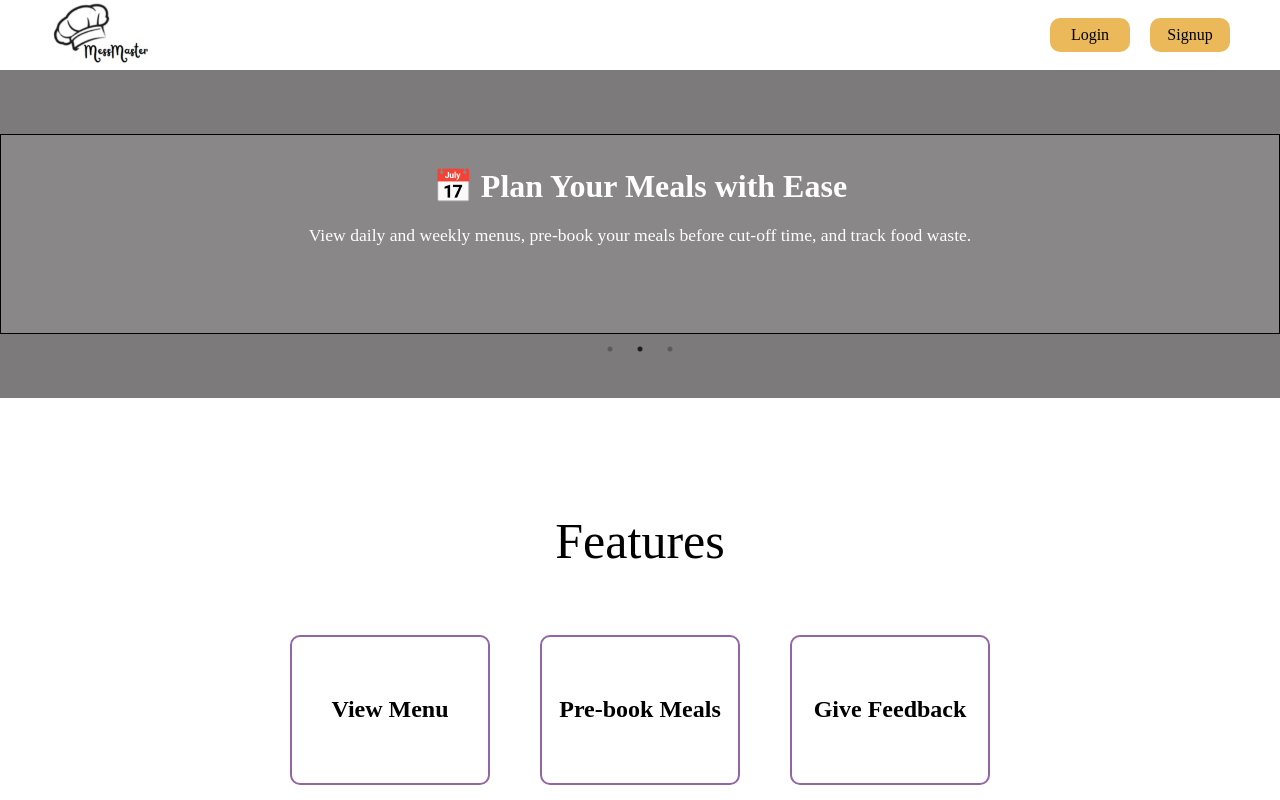
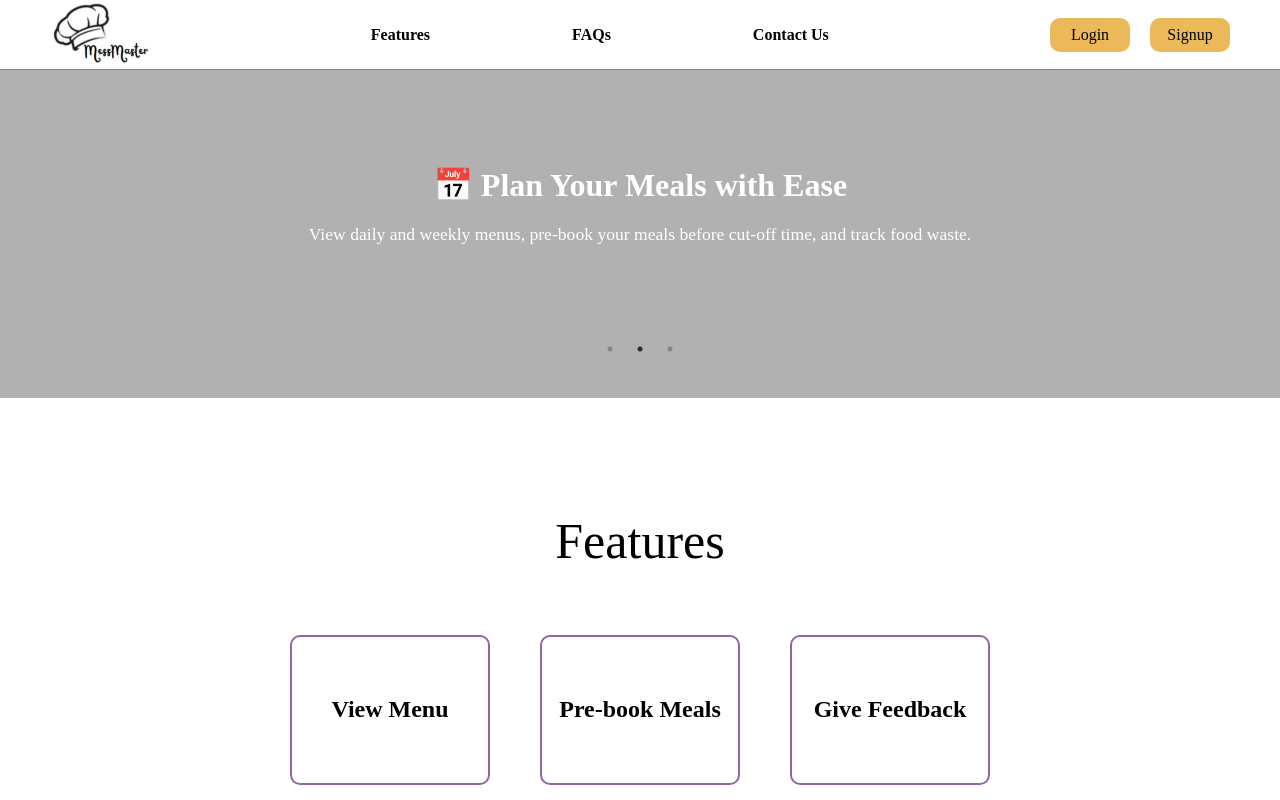
Before and after one commit to VibhaeoM01/MessMaster, a React (Vite) app: page / in a window 1280 px wide. Shown: the top 800 px of the page. Built offline with nearby package versions, Linux system fonts and the light colour scheme.

Commit message:
navlinks also done

```diff
--- a/src/Routes/MessManagerPage/messPage.jsx
+++ b/src/Routes/MessManagerPage/messPage.jsx
@@ -10,6 +10,7 @@ function MessPage() {
   const [day, setDay] = useState("Monday");
   const [mealType, setMeal] = useState("breakfast");
   const [items, setitems] = useState("");
+  const [success,setsuccess]=useState(false);
   const nav = useNavigate();
 
   useEffect(() => {
@@ -32,7 +33,8 @@ function MessPage() {
         setMealCounts(mealCountsRes.data.data);
 
         const todayRes = await axios.get(
-          axios.get("http://localhost:5000/api/menus", config)
+          "http://localhost:5000/api/menus",
+          config
         );
         setMenus(todayRes.data);
       } catch (err) {
@@ -45,8 +47,14 @@ function MessPage() {
 
   const handleSubmit = async (e) => {
     e.preventDefault();
-    const menu = Allmenus.find((m) => m.day === day && m.mealType === mealType);
 
+   const menu = Allmenus.find(
+  (m) =>
+    m.day.toLowerCase() === day.toLowerCase() &&
+    m.mealType.toLowerCase() === mealType.toLowerCase()
+);
+    // const menu = Allmenus.find((m) => m.day === day && m.mealType === mealType);
+    console.log(menu);
     if (!menu) {
       alert("Menu not found for the selected day and meal type.");
       return;
@@ -63,6 +71,8 @@ function MessPage() {
         config
       );
       console.log("Updated:", res.data);
+      setsuccess(true);
+      setTimeout(() => setsuccess(false), 3000);
     } catch (err) {
       console.log(err);
     }
@@ -70,13 +80,15 @@ function MessPage() {
 
   return (
     <div className="messPage">
-            <div className="preBookcount">
+      <div className="preBookcount">
         <h2>Pre-Bookings</h2>
         {mealCounts ? (
           <ul>
             {["breakfast", "lunch", "snacks", "dinner"].map((meal) => (
               <li key={meal}>
-                <span className="names">{meal.charAt(0).toUpperCase() + meal.slice(1)}:{" "}</span>
+                <span className="names">
+                  {meal.charAt(0).toUpperCase() + meal.slice(1)}:{" "}
+                </span>
                 {mealCounts[meal]?.willEat ?? 0}
               </li>
             ))}
@@ -138,38 +150,18 @@ function MessPage() {
         <div className="fields">
           <form onSubmit={handleSubmit}>
             <select value={day} onChange={(e) => setDay(e.target.value)}>
-              <option name="Monday" id="">
-                Monday
-              </option>
-              <option name="Tuesday" id="">
-                Tuesday
-              </option>
-              <option name="Wednesday" id="">
-                Webnesday
-              </option>
-              <option name="Thursday" id="">
-                Thursday
-              </option>
-              <option name="Friday" id="">
-                Friday
-              </option>
-              <option name="Saturday" id="">
-                Saturday
-              </option>
+              <option value="Monday">Monday</option>
+              <option value="Tuesday">Tuesday</option>
+              <option value="Wednesday">Wednesday</option>
+              <option value="Thursday">Thursday</option>
+              <option value="Friday">Friday</option>
+              <option value="Saturday">Saturday</option>
             </select>
             <select value={mealType} onChange={(e) => setMeal(e.target.value)}>
-              <option name="breakfast" id="">
-                BreakFast
-              </option>
-              <option name="lunch" id="">
-                Lunch
-              </option>
-              <option name="snacks" id="">
-                Snacks
-              </option>
-              <option name="dinner" id="">
-                Dinner
-              </option>
+              <option value="breakfast">Breakfast</option>
+              <option value="lunch">Lunch</option>
+              <option value="snacks">Snacks</option>
+              <option value="dinner">Dinner</option>
             </select>
             <input
               type="text"
@@ -178,11 +170,10 @@ function MessPage() {
               onChange={(e) => setitems(e.target.value)}
             />
             <button>Submit</button>
+            {success && <p>Menu Changed</p>}
           </form>
         </div>
       </div>
-
-
     </div>
   );
 }
--- a/src/components/Herosection/heroSection.jsx
+++ b/src/components/Herosection/heroSection.jsx
@@ -7,14 +7,17 @@ const slides = [
   {
     title: "🍽️ Welcome to Your Digital Mess Companion!",
     description: "Say goodbye to confusion and long queues. View meals, pre-book, and give feedback — all in one click.",
+    image: "/assets/hero.jpg"
   },
   {
     title: "📅 Plan Your Meals with Ease",
     description: "View daily and weekly menus, pre-book your meals before cut-off time, and track food waste.",
+    image: "/assets/1.jpg"
   },
   {
     title: "📊 Manage Inventory & Feedback Seamlessly",
     description: "Admins can track meal bookings, monitor food waste, update menus, and manage stocks — all from one dashboard.",
+    image: "/assets/2.jpg"
   },
 ];
 
@@ -36,7 +39,8 @@ function HeroSection() {
       {/* <div className="container" /> */}
       <Slider {...settings}>
         {slides.map((slide, index) => (
-          <div className="slide" key={index}>
+          <div className="slide" key={index} style={{backgroundImage:`url${slide.image}`}}
+          >
             <h2>{slide.title}</h2>
             <p>{slide.description}</p>
           </div>
--- a/src/components/Herosection/heroSection.scss
+++ b/src/components/Herosection/heroSection.scss
@@ -1,23 +1,21 @@
 .heroSection {
-  background-color: rgb(124, 122, 122);//
+  background-color: rgb(177, 177, 177);//
   color: white;
   padding: 4rem 0;
-  opacity: 0.8ww;
+  opacity: 0.8px  ;
   height: 40%;
 
 
 
   .slide {
-    background-color: rgba(255, 255, 255, 0.1); // Transparent white box
+    // background-color: rgba(255, 255, 255, 0.1); // Transparent white box
     height: 200px;
     color: white;
     display: flex;
     flex-direction: column;
-    border: 1px solid black;
+    // border: 1px solid black;
     justify-content: center;
     align-items: center;
-    // width: 75%;
-    // border: 1px solid bla;
     padding: 2rem 3rem;
     width: 300px;
     // max-width: 700px;
--- a/src/components/Navbar/Navbar.jsx
+++ b/src/components/Navbar/Navbar.jsx
@@ -1,6 +1,7 @@
 import { useNavigate } from "react-router-dom";
 import "./navbar.scss";
 import { Link } from "react-router-dom";
+import { Link as ScrollLink } from "react-scroll";
 import { useAuth } from "../../context/AuthContext";
 
 function Navbar() {
@@ -12,6 +13,11 @@ function Navbar() {
       <div className="navbar__logo">
 
         <Link to="/"><img className="logo" src="\public\assets\logo.jpg" alt="logo"/> </Link>
+      </div>
+      <div className="scrolllinks">
+        <ScrollLink className="scroll" to="Features" duration={800} smooth={true}>Features</ScrollLink>
+        <ScrollLink className="scroll" to="Faqs" duration={800} smooth={true}>FAQs</ScrollLink>
+        <ScrollLink className="scroll" to="contact" duration={800} smooth={true}>Contact Us</ScrollLink>
       </div>
      <div className="buttons">
 
--- a/src/components/Navbar/Navbar.scss
+++ b/src/components/Navbar/Navbar.scss
@@ -1,28 +1,41 @@
-.navbar{
-    // border-bottom: 1px solid black;
+.navbar {
+  border-bottom: 1px solid gray;
   padding: 0 50px;
   display: flex;
   justify-content: space-between;
   height: 70px;
   align-items: center;
-    .logo{
+  .logo {
     height: 60px;
   }
-    .navbar__logo{
+  .navbar__logo {
     display: flex;
     align-items: center;
-        gap:10px;
+    gap: 10px;
   }
-    .buttons{
-        display: flex;;
+  .scrolllinks {
+    width: 600px;
+    display: flex;
+    justify-content: space-around;
+    .scroll {
+      font-weight: 800;
+      transition: all 0.4s ease-out;
+      &:hover {
+        color: rgb(235, 184, 90);
+        text-decoration: underline;
+      }
+    }
+  }
+  .buttons {
+    display: flex;
     border-radius: 10px;
     gap: 20px;
     text-align: center;
-        .hello{
+    .hello {
       display: flex;
       align-items: center;
       gap: 10px;
-            .name{
+      .name {
         font-weight: bold;
       }
     }
```
Also changed, not shown: public/assets/hero.jpg (added), src/components/FAQs/fAQ.scss (line endings or trailing spaces). Lines whose indentation alone changed are shown as unchanged.
